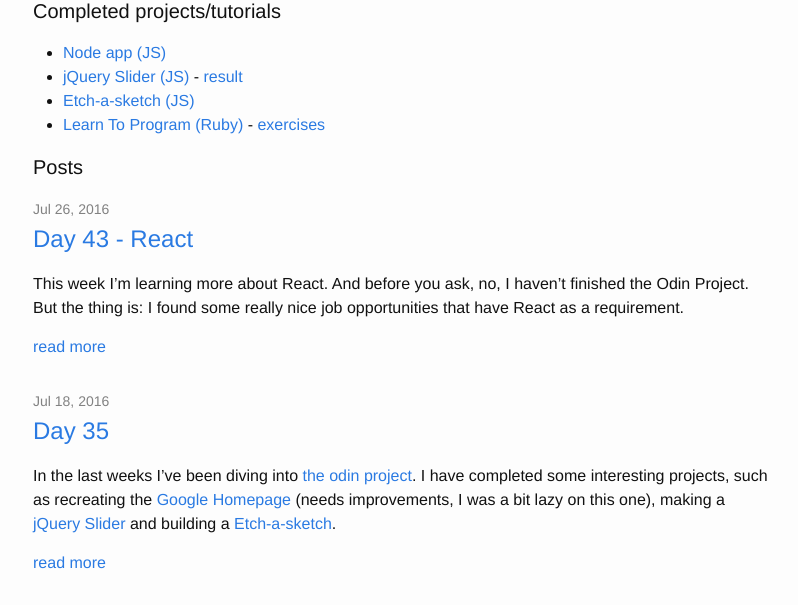
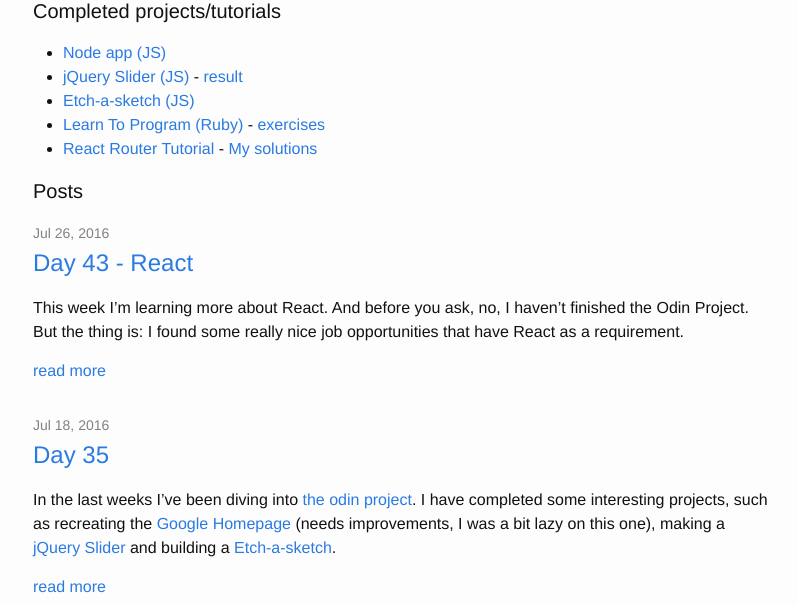
Before and after one commit to gionaufal/blog, a Jekyll site: the page built from index.html, in a window 1280 px wide and 900 px high, cut to the strip 295-900 px from the top of the window. Shown: the whole strip, without its empty margins (237-1035 px from the left). Built offline with Jekyll 4.4.1, drawn with Linux system fonts in a browser that asks for light colours.

Commit message:
add new completed tutorial

```diff
--- a/index.html
+++ b/index.html
@@ -13,6 +13,7 @@ layout: default
     <li><a href='https://www.youtube.com/watch?v=QtYP_eSVKfs'>jQuery Slider (JS)</a> - <a href='https://github.com/gionaufal/the_odin_project/tree/master/jquery-slider'>result</a></li>
     <li><a href ='https://github.com/gionaufal/the_odin_project/tree/master/js-jquery'>Etch-a-sketch (JS)</a></li>
     <li><a href='https://pine.fm/LearnToProgram'>Learn To Program (Ruby)</a> - <a href='https://github.com/gionaufal/the_odin_project/tree/master/ruby_101'>exercises</a></li>
+    <li><a href='https://github.com/reactjs/react-router-tutorial'>React Router Tutorial</a> - <a href='https://github.com/gionaufal/react-router-tut'>My solutions</a></li>
   </ul>
 
   <h1 class="page-heading">Posts</h1>
```
